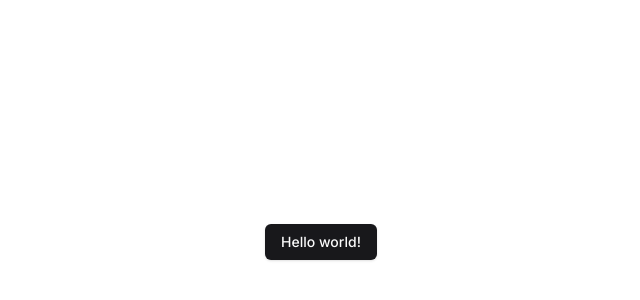
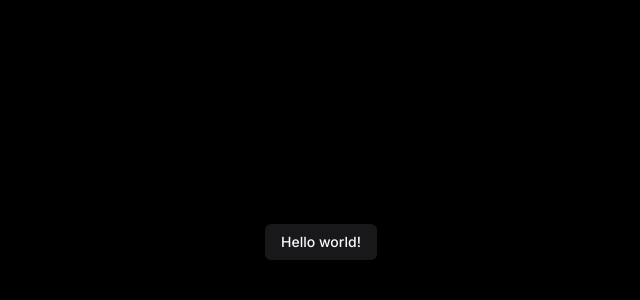
Before and after one commit to frustrated018/Jobtask-itions-movie-app, a Next.js app: page / in a window 1280 px wide. Shown: the part 158-458 px from the top of the page, without its empty margins (319-959 px from the left). Built offline with nearby package versions, Linux system fonts and the light colour scheme.

Commit message:
Style change
Used the simple black backgorund and white text for a minimalist look

```diff
--- a/src/app/globals.css
+++ b/src/app/globals.css
@@ -70,7 +70,8 @@
     * {
       @apply border-border;
     }
+    /* Fix this later */
     body {
-      @apply bg-background text-foreground;
+      @apply bg-black text-white;
     }
   }
```
